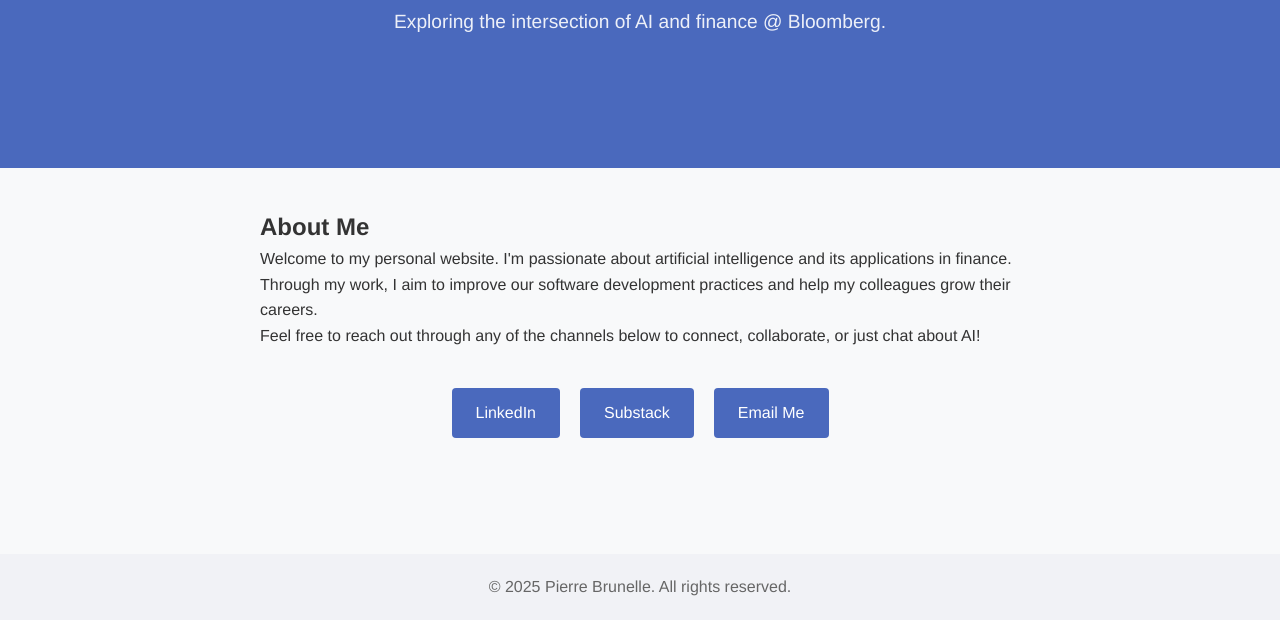
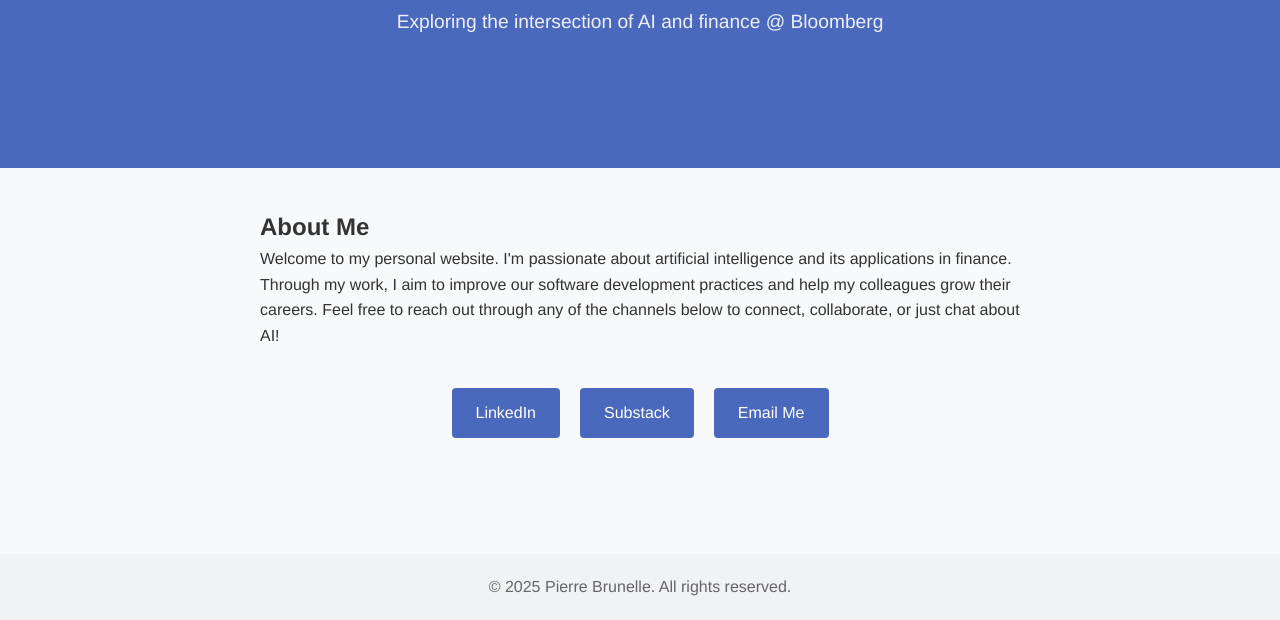
Before and after one commit to pierreai-me/pierreai-me.github.io, a plain HTML site: page index.html in a window 1280 px wide. Shown: the part 180-800 px from the top of the page. Drawn offline with Linux system fonts and the light colour scheme.

Commit message:
Update index.html

```diff
--- a/index.html
+++ b/index.html
@@ -95,14 +95,18 @@
 <body>
     <header>
         <h1>Pierre Brunelle</h1>
-        <p class="subtitle">Exploring the intersection of AI and finance @ Bloomberg.</p>
+        <p class="subtitle">Exploring the intersection of AI and finance @ Bloomberg</p>
     </header>
 
     <main>
         <section class="about">
             <h2>About Me</h2>
-            <p>Welcome to my personal website. I'm passionate about artificial intelligence and its applications in finance. Through my work, I aim to improve our software development practices and help my colleagues grow their careers.</p>
-            <p>Feel free to reach out through any of the channels below to connect, collaborate, or just chat about AI!</p>
+            <p>
+Welcome to my personal website.
+I'm passionate about artificial intelligence and its applications in finance.
+Through my work, I aim to improve our software development practices and help my colleagues grow their careers.
+Feel free to reach out through any of the channels below to connect, collaborate, or just chat about AI!
+            </p>
         </section>
 
         <div class="social-links">
```
